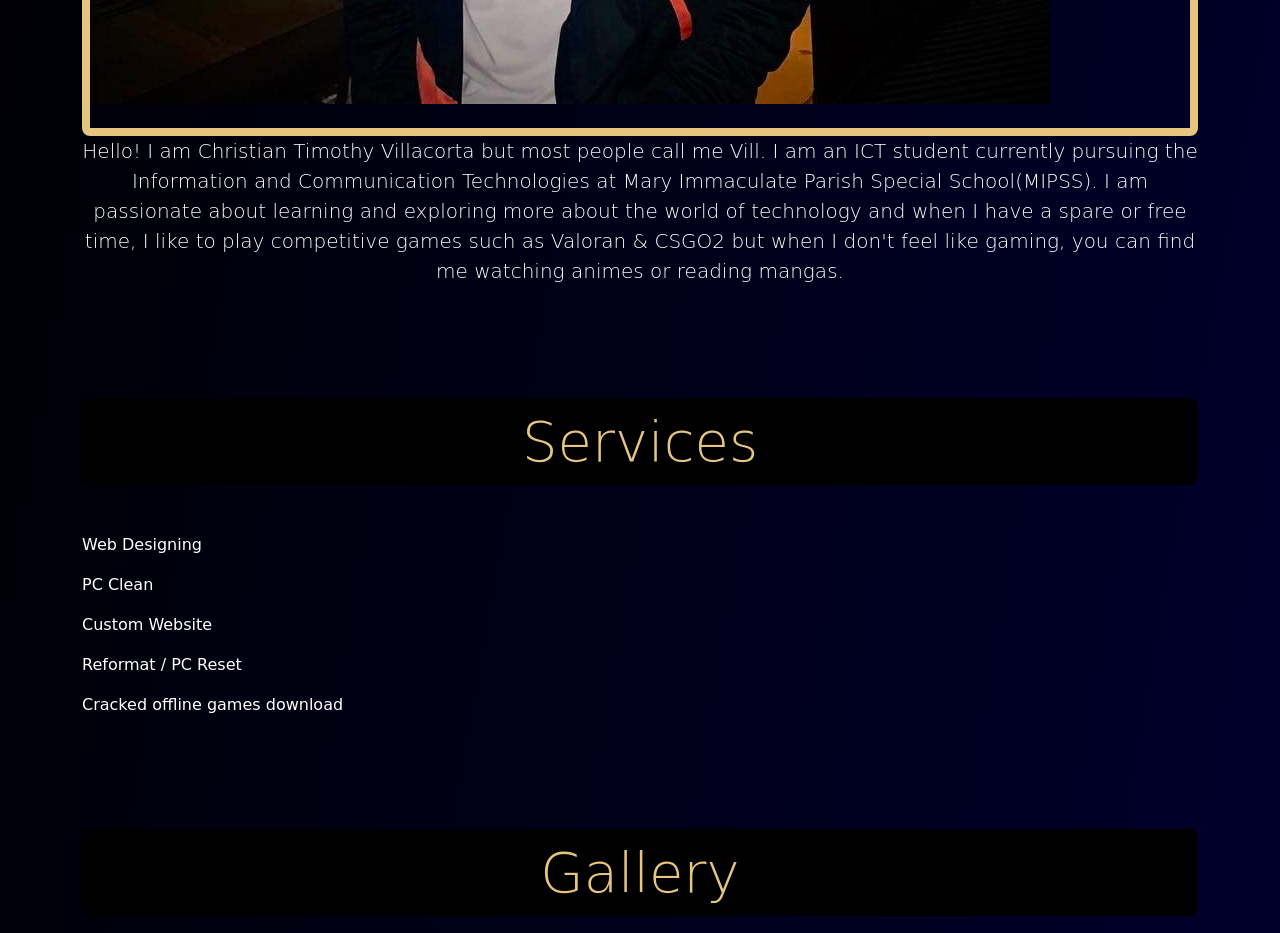
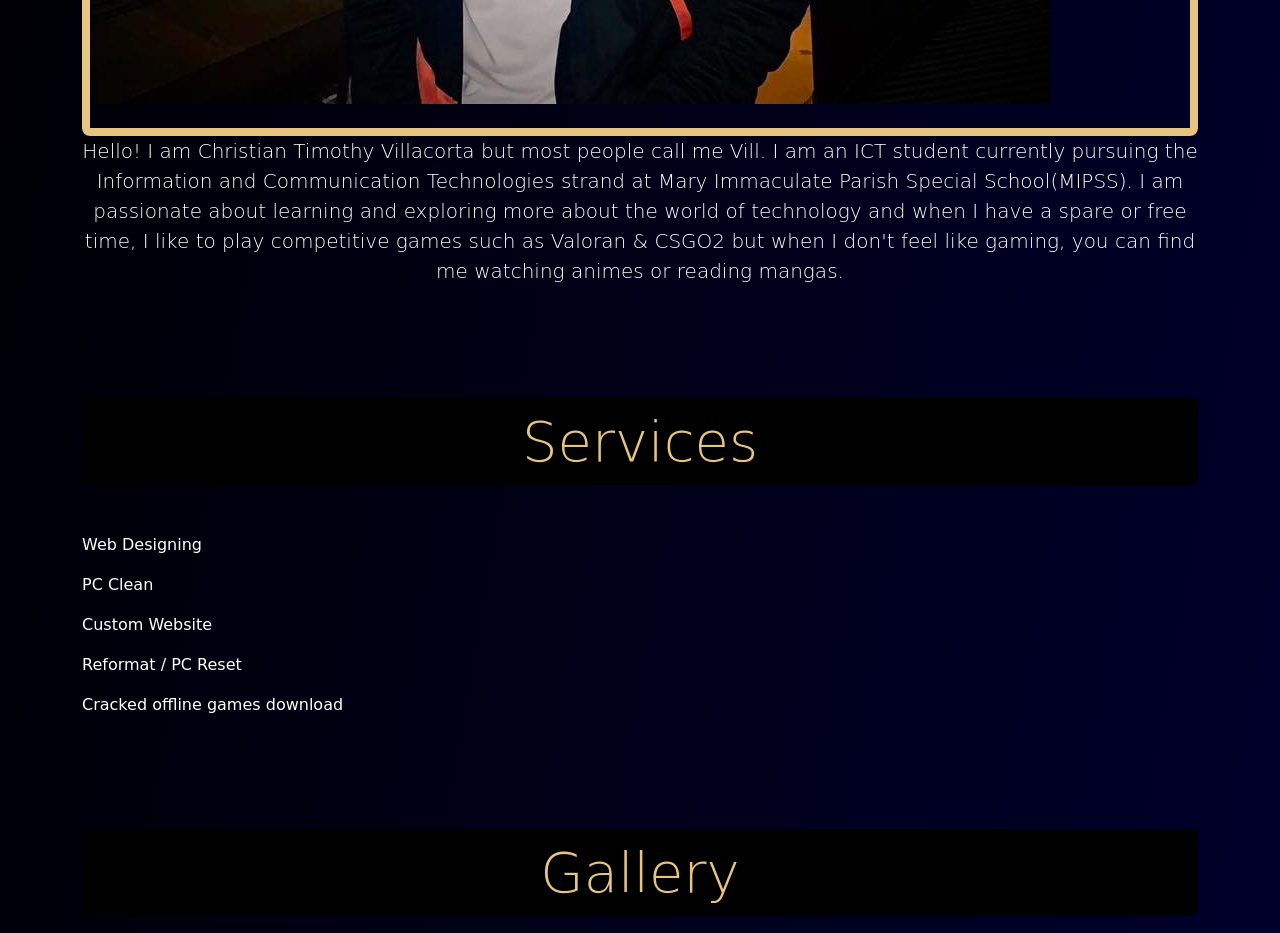
Before and after one commit to villfps/villservices, a plain HTML site: page index.html in a window 1280 px wide. Shown: the part 1300-2233 px from the top of the page. Drawn offline with nearby package versions, Linux system fonts and the light colour scheme; a web font is replaced by a local one.

Commit message:
Update index.html

```diff
--- a/index.html
+++ b/index.html
@@ -143,7 +143,7 @@
         <div class="gallery-item">
             <img src="vill1.jpg" alt="Sage1" class="img-fluid mb-4">
         </div>
-        <p class="lead text-center">Hello! I am Christian Timothy Villacorta but most people call me Vill. I am an ICT student currently pursuing the Information and Communication Technologies at Mary Immaculate Parish Special School(MIPSS). I am passionate about learning and exploring more about the world of technology and when I have a spare or free time, I like to play competitive games such as Valoran & CSGO2 but when I don't feel like gaming, you can find me watching animes or reading mangas.</p>
+        <p class="lead text-center">Hello! I am Christian Timothy Villacorta but most people call me Vill. I am an ICT student currently pursuing the Information and Communication Technologies strand at Mary Immaculate Parish Special School(MIPSS). I am passionate about learning and exploring more about the world of technology and when I have a spare or free time, I like to play competitive games such as Valoran & CSGO2 but when I don't feel like gaming, you can find me watching animes or reading mangas.</p>
     </div>
 </section>
 <!-- Services Section -->
```
